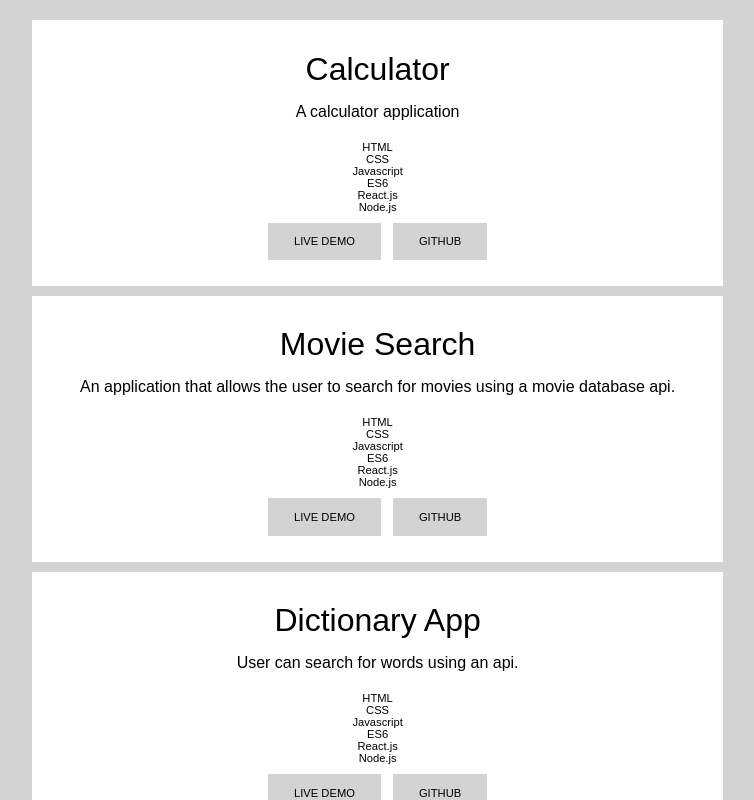
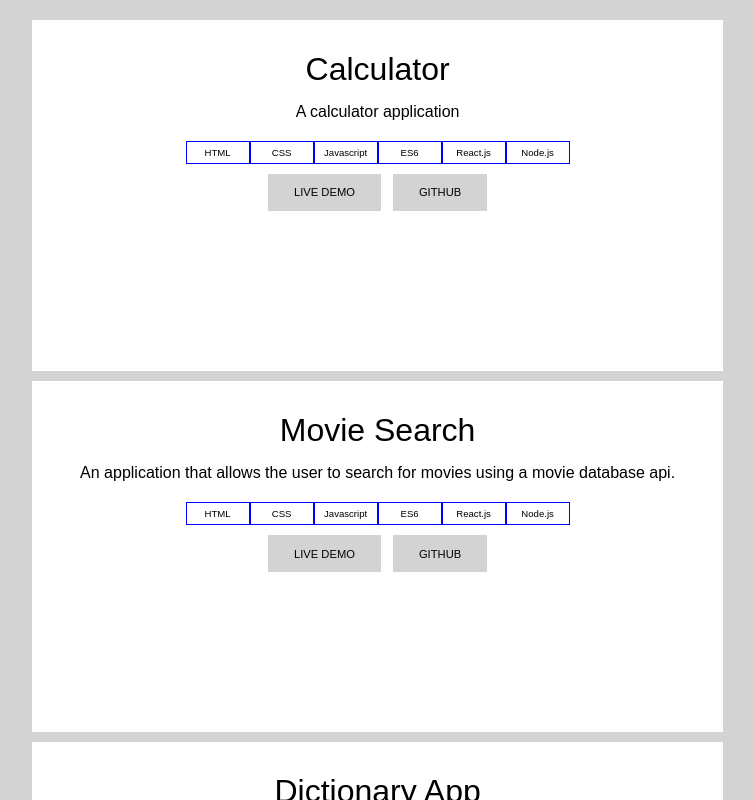
Before and after one commit to MatthieuNadeau96/My-Portfolio, a React (Create React App) app: page / in a window 1280 px wide. Shown: the part 820-1620 px from the top of the page, without its empty margins (254-1008 px from the left). Built offline with nearby package versions, Linux system fonts and the light colour scheme; the HTML template or start-up script is replaced by a standard one.

Commit message:
added borders around the tools in the project cards

```diff
--- a/src/App.css
+++ b/src/App.css
@@ -37,8 +37,9 @@
   background: white;
   padding: 2%;
   margin: 10px 20% 10px 20%;
+  /* padding-top: 50px; */
   width: 50%;
-  height: 10%;
+  height: 300px;
 }
 
 .card-title {
@@ -53,12 +54,22 @@
 }
 
 .card-tools {
-  display: inline-block;
-  font-size: .7em;
+  display: flex;
+  flex-direction: row;
+  justify-content: space-between;
+  font-size: .6em;
   list-style: none;
   text-align: center;
   margin: 0;
-  padding: 10px 0;
+  padding: 10px 20%;
+}
+
+.card-tools li {
+  height: 5%;
+  width: 20%;
+  padding: 5px;
+  border: 1px solid blue;
+
 }
 
 .card-btns {
```
Also changed, not shown: package.json (line endings or trailing spaces), 1 other file (tests, documents, lock files or other folders).
